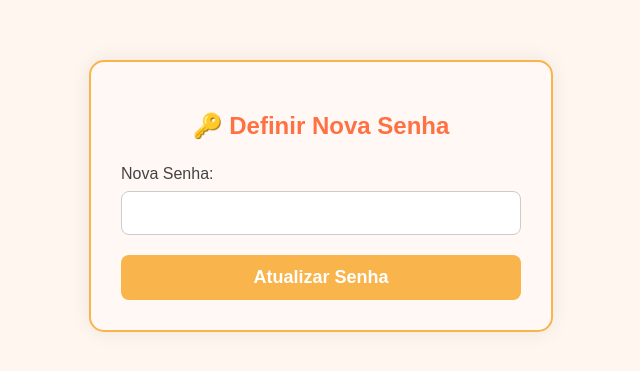
After one commit to AncaiFabi/AdotaPet, a PHP site: page /definirNovaSenha.php in a window 1280 px wide. The commit adds this page. Shown: the top 371 px of the page, without its empty margins (319-959 px from the left). Run offline with PHP 8.4, Linux system fonts and the light colour scheme.

Commit message:
Atualizando tela de Login
Incrementado css Definir nova senha.

```diff
--- a/models/Usuario.php
+++ b/models/Usuario.php
@@ -63,7 +63,4 @@ public static function atualizarSenha($idUsuario, $senhaHash) {
 }
 
 
-
-
-
 }
--- /dev/null
+++ b/public/css/definirNovaSenha.css
@@ -0,0 +1,68 @@
+body {
+    font-family: Arial, sans-serif;
+    background-color: #fff6f0;
+    margin: 0;
+    padding: 0;
+}
+
+.nova-senha-container {
+    width: 400px;
+    margin: 60px auto;
+    padding: 30px;
+    background-color: #fff8f4;
+    border: 2px solid #f9b44c;
+    border-radius: 15px;
+    box-shadow: 0 0 20px rgba(0, 0, 0, 0.08);
+    text-align: center;
+}
+
+.nova-senha-container h2 {
+    font-size: 24px;
+    color: #ff7043;
+    margin-bottom: 25px;
+    display: flex;
+    align-items: center;
+    justify-content: center;
+    gap: 8px;
+}
+
+form {
+    display: flex;
+    flex-direction: column;
+    align-items: center;
+}
+
+form label {
+    align-self: flex-start;
+    margin-bottom: 8px;
+    color: #444;
+    font-weight: 500;
+}
+
+form input[type="password"] {
+    width: 100%;
+    max-width: 100%;
+    padding: 12px;
+    margin-bottom: 20px;
+    border-radius: 8px;
+    border: 1px solid #ccc;
+    font-size: 16px;
+    box-sizing: border-box;
+}
+
+form button {
+    width: 100%;
+    background-color: #f9b44c;
+    color: white;
+    padding: 12px;
+    border: none;
+    border-radius: 8px;
+    font-size: 18px;
+    font-weight: bold;
+    cursor: pointer;
+    transition: background-color 0.3s ease;
+}
+
+form button:hover {
+    background-color: #f4a940;
+}
--- /dev/null
+++ b/views/definirNovaSenha.php
@@ -0,0 +1,20 @@
+<!DOCTYPE html>
+<html lang="pt-BR">
+<head>
+    <meta charset="UTF-8">
+    <title>Definir Nova Senha</title>
+    <link rel="stylesheet" href="css/definirNovaSenha.css"> <!-- Usa o mesmo CSS, ou crie um novo -->
+</head>
+<body>
+    <div class="nova-senha-container">
+        <h2>🔑 Definir Nova Senha</h2>
+
+        <form method="post" action="index.php?p=atualizarSenha">
+            <label for="nova_senha">Nova Senha:</label>
+            <input type="password" id="nova_senha" name="nova_senha" required>
+
+            <button type="submit">Atualizar Senha</button>
+        </form>
+    </div>
+</body>
+</html>
```
Also changed, not shown: controllers/UsuarioController.php (+18 -14 lines), views/login.php (+14 -2 lines), public/css/login.css (line endings or trailing spaces).
